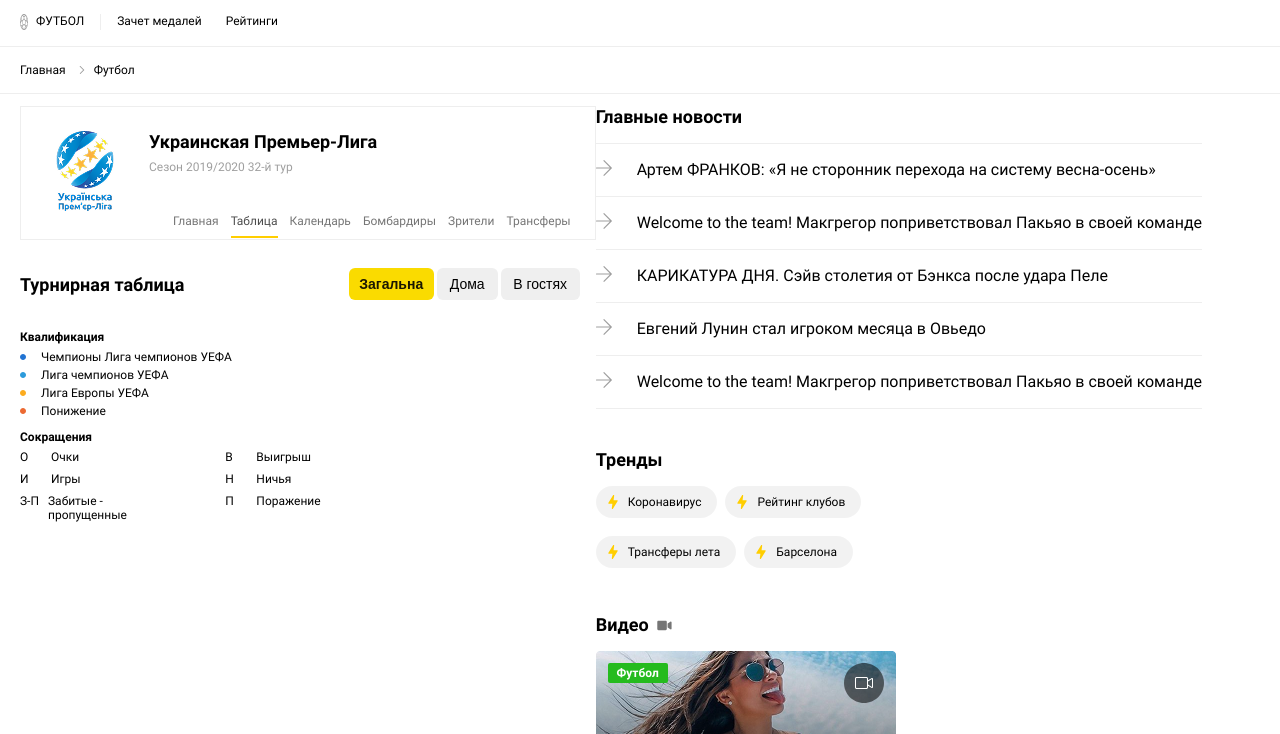
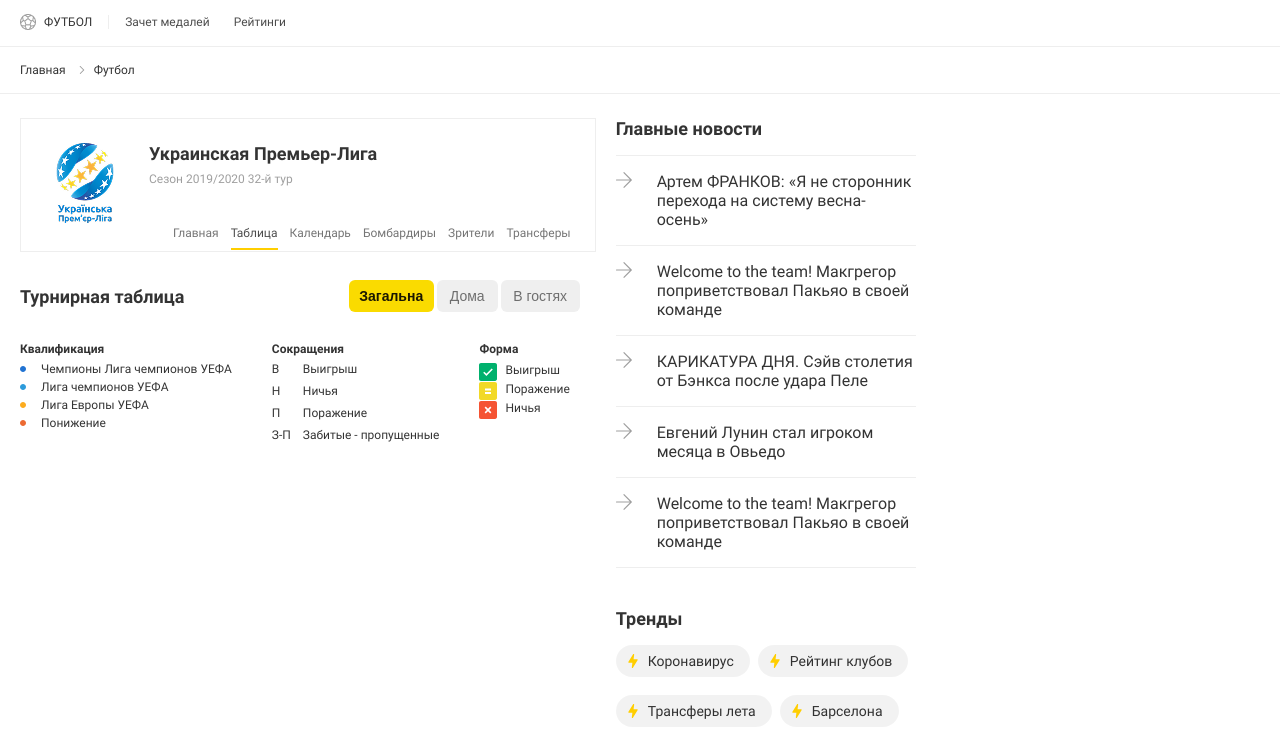
Before and after one commit to Yevheniia-narizhna/sport-tables, a website built with Vite: page index.html in a window 1280 px wide. Shown: the part 58-792 px from the top of the page. Built offline with nearby package versions, Linux system fonts and the light colour scheme; no server answers.

Commit message:
desctop-styles

```diff
--- a/index.html
+++ b/index.html
@@ -99,14 +99,15 @@
             <div id="away-table" class="table-wrapper hidden"></div>
           </section>
         </div>
+        <div class="last-conts">
           <div class="cont-qualific">
             <h4 class="qualific-title">Квалификация</h4>
             <ul class="features">
-            <li class="features-li">
+              <li class="features-li champ-li">
                 <svg class="features-icon">
                   <use href="/public/symbol-defs.svg#icon-rectangle2400" />
                 </svg>
-              Чемпионы Лига чемпионов УЕФА
+                <span class="champ">Чемпионы&nbsp;</span>Лига чемпионов УЕФА
               </li>
               <li class="features-li">
                 <svg class="features-icon">
@@ -131,15 +132,15 @@
           <div>
             <h4 class="abbr-title">Сокращения</h4>
             <div class="cont-wrap-abbr">
-            <div>
+              <div class="lett-hidd">
                 <span class="letter">O</span>
                 <span>Очки</span>
               </div>
-            <div>
+              <div class="lett-hidd">
                 <span class="letter">И</span>
                 <span>Игры</span>
               </div>
-            <div class="cont-long">
+              <div class="cont-long lett-hidd">
                 <span class="letter">З-П</span>
                 <span class="long-abbr">Забитые - пропущенные</span>
               </div>
@@ -154,6 +155,32 @@
               <div>
                 <span class="letter">П</span>
                 <span>Поражение</span>
+              </div>
+              <div class="lett-visibl">
+                <span class="letter">З-П</span>
+                <span>Забитые - пропущенные</span>
+              </div>
+            </div>
+          </div>
+          <div class="form-cont">
+            <h4 class="form-title">Форма</h4>
+            <div class="form-item">
+              <svg class="icon-td">
+                <use href="/symbol-defs.svg#icon-Frame9428" />
+              </svg>
+              <p>Выигрыш</p>
+            </div>
+            <div class="form-item">
+              <svg class="icon-td">
+                <use href="/symbol-defs.svg#icon-Frame9401" />
+              </svg>
+              <p>Поражение</p>
+            </div>
+            <div class="form-item">
+              <svg class="icon-td">
+                <use href="/symbol-defs.svg#icon-Frame9425" />
+              </svg>
+              <p>Ничья</p>
             </div>
           </div>
         </div>
--- a/src/sccs/_header.scss
+++ b/src/sccs/_header.scss
@@ -88,6 +88,7 @@
   display: flex;
   align-items: center;
   justify-content: center;
+  box-sizing: content-box;
   @include mixins.viewport-mobile {
     display: none;
   }
--- a/src/sccs/_layout.scss
+++ b/src/sccs/_layout.scss
@@ -3,6 +3,7 @@
 body {
   background-color: #ffffff;
   font-family: "Roboto", sans-serif;
+  color: #000000cc;
   font-size: 12px;
   margin: 0;
   padding: 0;
@@ -10,6 +11,7 @@ body {
 .cont-wrapp-title {
   display: flex;
   padding: 16px 20px;
+  align-items: center;
 
   @include mixins.viewport-mobile {
     display: none;
@@ -18,15 +20,17 @@ body {
 .icon-ball {
   width: 16px;
   height: 16px;
-  padding-right: 8px;
+  // padding-right: 8px;
 }
 .footb {
   border-right: 1px solid #eeeeee;
   padding-right: 16px;
+  padding-left: 8px;
 }
 .medal {
   padding-left: 16px;
   padding-right: 8px;
+  color: #000000b2;
 }
 .layout-cont {
   display: flex;
@@ -35,7 +39,8 @@ body {
 
   @include mixins.viewport-desktop {
     flex-direction: row;
-    padding-left: 20px;
+    padding: 24px 20px;
+    gap: 20px;
   }
 }
 .hidden {
@@ -176,9 +181,13 @@ body {
 .cont-qualific {
   padding-top: 18px;
   padding-bottom: 12px;
+  @include mixins.viewport-desktop {
+    padding-top: 0;
+  }
 }
 .qualific-title,
-.abbr-title {
+.abbr-title,
+.form-title {
   padding-bottom: 6px;
 }
 .features {
@@ -191,6 +200,17 @@ body {
   gap: 15px;
   align-items: center;
 }
+.champ {
+  padding-left: 15px;
+  @include mixins.viewport-mobile {
+    display: none;
+  }
+}
+.champ-li {
+  @include mixins.viewport-desktop {
+    gap: 0;
+  }
+}
 .cont-wrap-abbr {
   display: flex;
   flex-direction: column;
@@ -199,6 +219,9 @@ body {
   max-width: 336px;
   height: 108px;
   padding-bottom: 32px;
+  @include mixins.viewport-desktop {
+    flex-wrap: nowrap;
+  }
 }
 .letter {
   display: inline-block;
@@ -214,3 +237,33 @@ body {
   display: flex;
   align-items: start;
 }
+.last-conts {
+  @include mixins.viewport-desktop {
+    display: flex;
+    gap: 40px;
+    padding-top: 18px;
+  }
+}
+.lett-visibl {
+  display: none;
+  @include mixins.viewport-desktop {
+    display: block;
+  }
+}
+.lett-hidd {
+  @include mixins.viewport-desktop {
+    display: none;
+  }
+}
+.form-cont {
+  display: none;
+  @include mixins.viewport-desktop {
+    display: flex;
+    flex-direction: column;
+    gap: 1px;
+  }
+}
+.form-item {
+  display: flex;
+  gap: 8px;
+}
--- a/src/sccs/_reset.scss
+++ b/src/sccs/_reset.scss
@@ -18,6 +18,9 @@ th {
   margin-block-end: 0;
   list-style: none;
 }
+h3 {
+  font-size: 1em;
+}
 button {
   border: none;
   cursor: pointer;
@@ -25,6 +28,7 @@ button {
   border-radius: 6px;
   font-size: 14px;
   height: 32px;
+  color: #0000008a;
 }
 table {
   display: table;
--- a/src/sccs/_sidebar.scss
+++ b/src/sccs/_sidebar.scss
@@ -1,5 +1,8 @@
 @use "mixins";
 
+.sidebar {
+  width: 300px;
+}
 .general-title {
   padding-bottom: 16px;
 }
@@ -71,6 +74,7 @@
   gap: 8px;
 }
 .trend-li {
+  font-size: 14px;
   max-height: 32px;
   display: flex;
   gap: 8px;
@@ -96,6 +100,9 @@
   padding-top: 54px;
   font-size: 16px;
   font-weight: 500;
+  @include mixins.viewport-desktop {
+    padding-top: 32px;
+  }
 }
 .comment-cont {
   display: flex;
--- a/src/sccs/_tables.scss
+++ b/src/sccs/_tables.scss
@@ -7,6 +7,9 @@
   font-weight: 500;
   //   width: 100%;
   height: 28px;
+  @include mixins.viewport-desktop {
+    font-weight: 400;
+  }
 }
 // .table-wrapper {
 //   display: flex;
@@ -23,6 +26,7 @@
 }
 .form-td,
 .tabl-5 {
+  width: 134px;
   @include mixins.viewport-mobile {
     display: none;
   }
@@ -119,6 +123,9 @@
   font-family: "Roboto Condensed", sans-serif;
   font-weight: 400;
   font-size: 14px;
+  @include mixins.viewport-desktop {
+    font-size: 15px;
+  }
 }
 .games-td,
 .wins-td,
@@ -126,9 +133,15 @@
 .loses-td,
 .points-td {
   width: 20px;
+  @include mixins.viewport-desktop {
+    width: 24px;
+  }
 }
 .score-td {
   width: 48px;
+  @include mixins.viewport-desktop {
+    width: 52px;
+  }
 }
 .tabl-6,
 .points-td {
```
Lines whose indentation alone changed are shown as unchanged.
